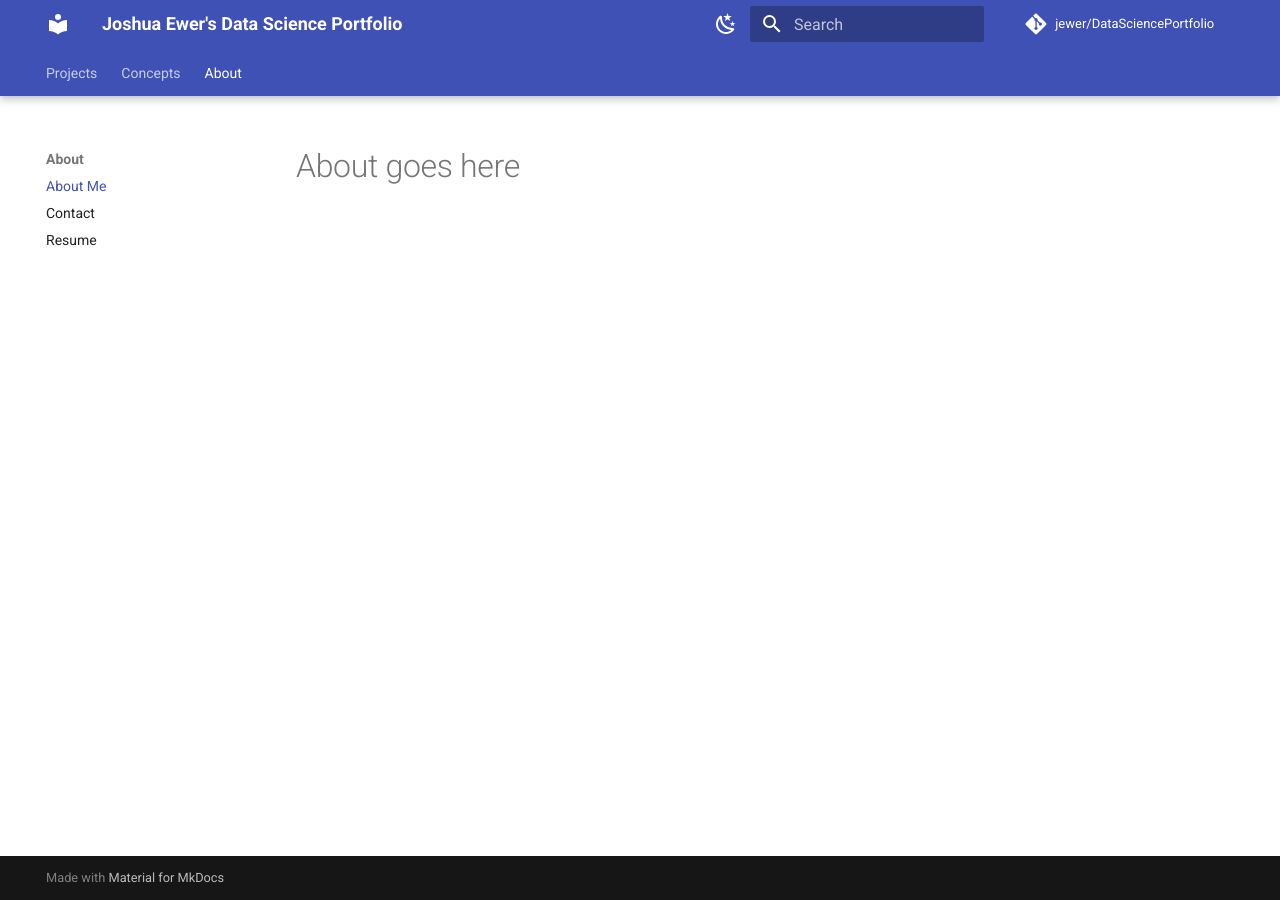
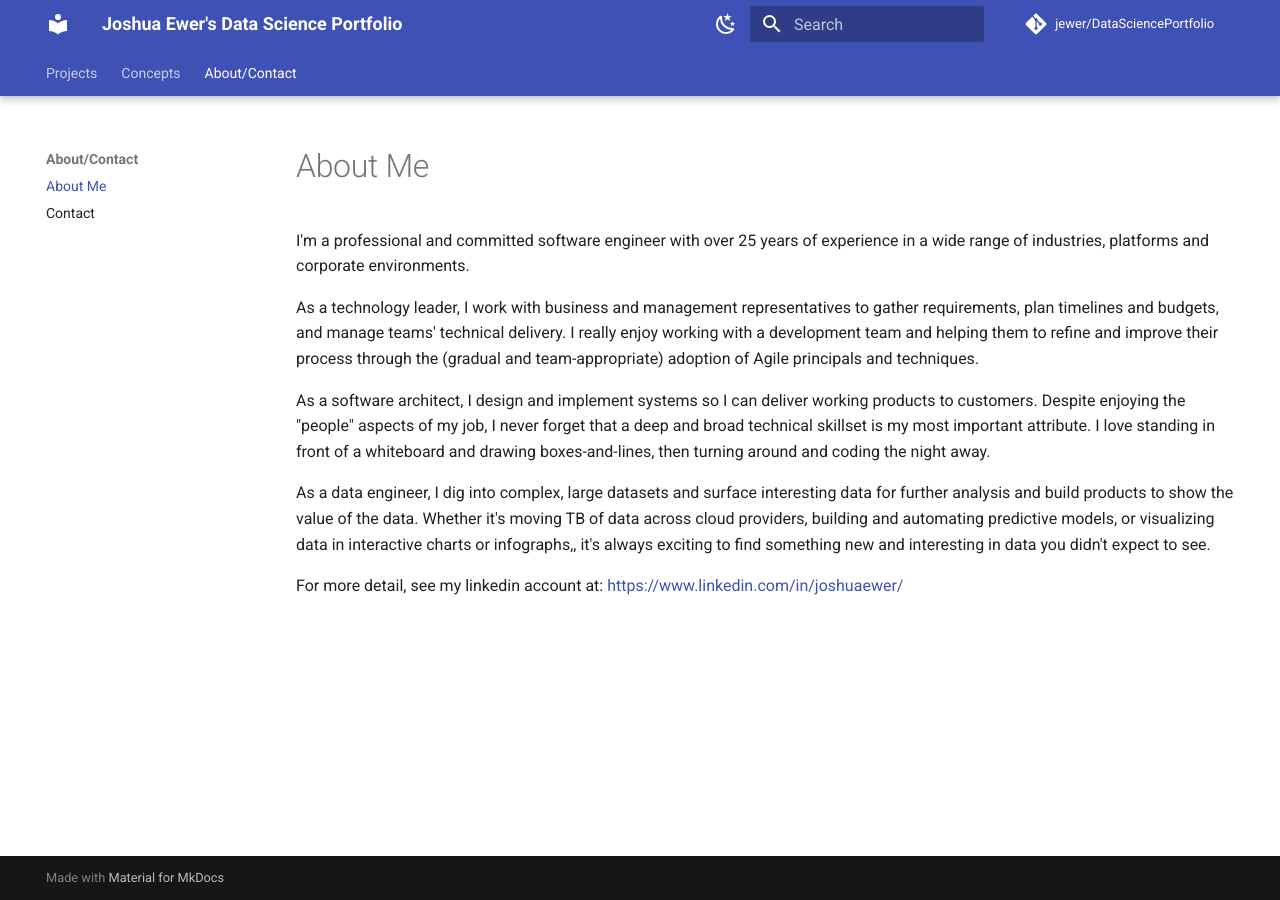
Before and after one commit to jewer/DataSciencePortfolio, an MkDocs documentation site: the page built from docs/about/about.md, in a window 1280 px wide. Built offline with MkDocs 1.6.1 and Material for MkDocs 9.7.7, drawn with Linux system fonts in a browser that asks for light colours; comment, search, counter and statistics services are not loaded.

```diff
--- a/docs/about/about.md
+++ b/docs/about/about.md
@@ -1 +1,11 @@
-# About goes here
+# About Me
+
+I'm a professional and committed software engineer with over 25 years of experience in a wide range of industries, platforms and corporate environments.
+
+As a technology leader, I work with business and management representatives to gather requirements, plan timelines and budgets, and manage teams' technical delivery. I really enjoy working with a development team and helping them to refine and improve their process through the (gradual and team-appropriate) adoption of Agile principals and techniques.
+
+As a software architect, I design and implement systems so I can deliver working products to customers. Despite enjoying the "people" aspects of my job, I never forget that a deep and broad technical skillset is my most important attribute. I love standing in front of a whiteboard and drawing boxes-and-lines, then turning around and coding the night away.
+
+As a data engineer, I dig into complex, large datasets and surface interesting data for further analysis and build products to show the value of the data. Whether it's moving TB of data across cloud providers, building and automating predictive models, or visualizing data in interactive charts or infographs,, it's always exciting to find something new and interesting in data you didn't expect to see.
+
+For more detail, see my linkedin account at:  [https://www.linkedin.com/in/joshuaewer/](https://www.linkedin.com/in/joshuaewer/)
--- a/mkdocs.yml
+++ b/mkdocs.yml
@@ -32,10 +32,9 @@ theme:
 nav:
  - Projects: projects/list.md
  - Concepts: concepts.md
- - About:
+ - About/Contact:
    - About Me: about/about.md
    - Contact: about/contact.md
-   - Resume: about/resume.md
 
 
 markdown_extensions:
```
Also changed, not shown: README.md (added, +9 -0 lines), docs/about/contact.md (+5 -0 lines), docs/about/resume.md (deleted, +0 -1 lines), docs/about/section1.md (deleted, +0 -1 lines).
